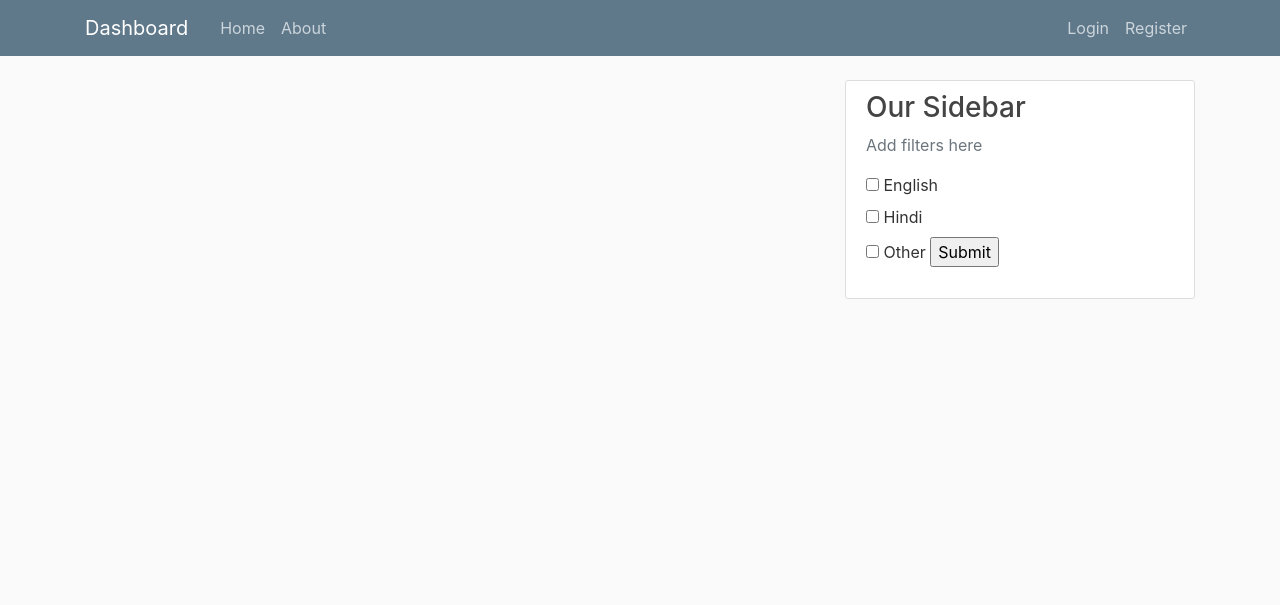
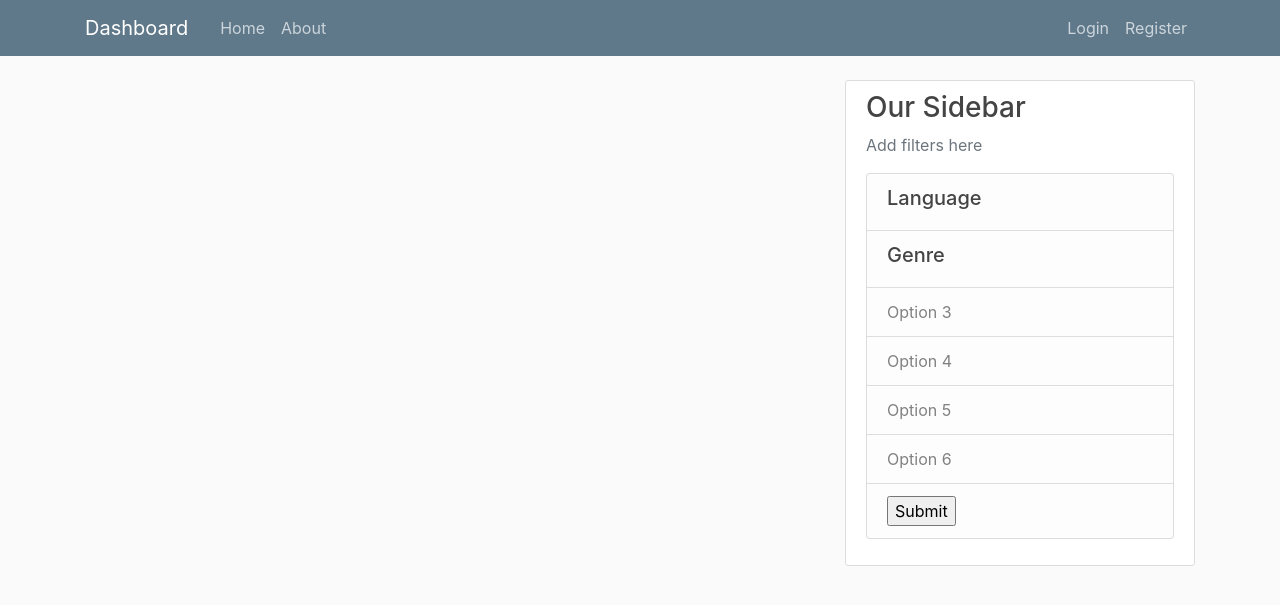
Before and after one commit to AnirudhAchal/Movie_Management_System, a Django app: page / in a window 1280 px wide. Shown: the top 605 px of the page. Run offline with Django 3.2, Linux system fonts and the light colour scheme; data that the repository does not hold is empty; some libraries are stand-ins or nearby versions.

Commit message:
Genre filter added and styling fixed

```diff
--- a/Movie_Management_System/dashboard/templates/dashboard/base.html
+++ b/Movie_Management_System/dashboard/templates/dashboard/base.html
@@ -60,20 +60,33 @@
           <div class="content-section">
             <h3>Our Sidebar</h3>
             <p class='text-muted'>Add filters here
-              <!-- <ul class="list-group">
-                <li class="list-group-item list-group-item-light">Option 1</li>
-                <li class="list-group-item list-group-item-light">Option 2</li>
-                <li class="list-group-item list-group-item-light">Option 3</li>
-                <li class="list-group-item list-group-item-light">Option 4</li>
-              </ul> -->
               <form method="GET">
-                <input type="checkbox" id="english" name="language" value="english">
-                <label for="english">English</label><br>
-                <input type="checkbox" id="hindi" name="language" value="hindi">
-                <label for="hindi">Hindi</label><br>
-                <input type="checkbox" id="other" name="language" value="other">
-                <label for="other">Other</label>
-                <input type="submit" value="Submit">
+                <ul class="list-group">
+                  <li class="list-group-item list-group-item-light">
+                    <h5> Language </h5>
+                    {% for language in languages %}
+                      <input type="checkbox" id={{language.language}} name="language" value={{language.language}}>
+                      <label for={{language.language}}>{{language.language}}</label><br>
+                    {% endfor %}
+                  </li>
+                  <li class="list-group-item list-group-item-light">
+                    <h5> Genre </h5>
+                    {% for genre in genres %}
+                      <input type="checkbox" id={{genre.genre}} name="genre" value={{genre.genre}}>
+                      <label for={{genre.genre}}>{{genre.genre}}</label><br>
+                    {% endfor %}
+                  </li>
+                  <li class="list-group-item list-group-item-light">Option 3</li>
+                  <li class="list-group-item list-group-item-light">Option 4</li>
+                  <li class="list-group-item list-group-item-light">Option 5</li>
+                  <li class="list-group-item list-group-item-light">Option 6</li>
+                  <li class="list-group-item list-group-item-light">
+                    <input type="submit" value="Submit">
+                  </li>
+                </ul>
+
+
+
               </form>
             </p>
           </div>
--- a/Movie_Management_System/dashboard/views.py
+++ b/Movie_Management_System/dashboard/views.py
@@ -4,18 +4,33 @@ from .models import Movie
 # Create your views here.
 def home(request):
     if request.method == 'GET':
-        if len(request.GET.getlist('language')) == 0 or 'other' in request.GET.getlist('language'):
+
+        # Get language
+        if len(request.GET.getlist('language')) == 0: # No language selected
             LANGUAGES = "(SELECT language FROM dashboard_movie)"
 
         else:
             LANGUAGES = request.GET.getlist('language').__str__().replace('[', '(').replace(']', ')')
 
-    movie_query = f'SELECT * FROM dashboard_movie WHERE language IN {LANGUAGES}'
+        if len(request.GET.getlist('genre')) == 0: # No genre selected
+            GENRES = "(SELECT genre FROM dashboard_movie)"
+
+        else:
+            GENRES = request.GET.getlist('genre').__str__().replace('[', '(').replace(']', ')')
+
+
+    movies_query = f'SELECT * FROM dashboard_movie WHERE language IN {LANGUAGES} AND genre in {GENRES}'
+    languages_query = f'SELECT DISTINCT 1 as id, language FROM dashboard_movie'
+    genres_query = f'SELECT DISTINCT 1 as id, genre FROM dashboard_movie'
 
     context = {
         # 'movies': Movie.objects.all()
-        'movies': Movie.objects.raw(movie_query)
+        'movies': Movie.objects.raw(movies_query),
+        'languages': Movie.objects.raw(languages_query),
+        'genres': Movie.objects.raw(genres_query)
     }
+
+    print(context['languages'])
 
     return render(request, 'dashboard/home.html', context)
 
```
